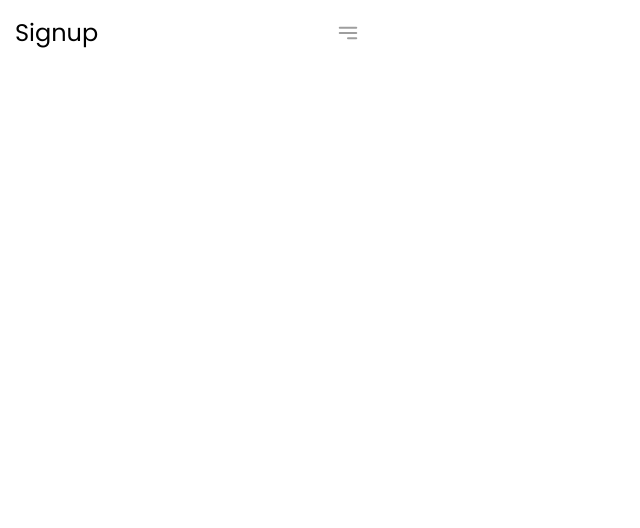
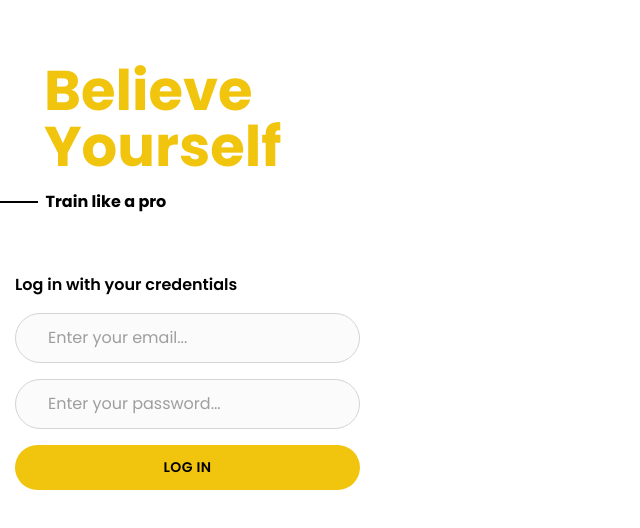
Before and after one commit to SebastianCCC/trainerapp, a React (Create React App) app in the folder trainer/: page /signup in a window 1280 px wide. Before the commit this address had no page. Shown: the top 528 px of the page, without its empty margins (0-640 px from the left). Built offline with nearby package versions, Linux system fonts and the light colour scheme.

Commit message:
add Login Page Page && hotfixes, initial commit

```diff
--- a/trainer/src/App.js
+++ b/trainer/src/App.js
@@ -3,6 +3,7 @@ import ClassDetail from './Pages/ClassDetail'
 import Home from './Pages/Home'
 import Schedule from './Pages/Schedule'
 import Search from './Pages/Search'
+import SignUp from './Pages/SignUp'
 import Welcome from './Pages/Welcome'
 
 function App() {
@@ -13,6 +14,7 @@ function App() {
         <Route path="home" element={<Home />} />
         <Route path="search" element={<Search />} />
         <Route path="my-schedule" element={<Schedule />} />
+        <Route path="signup" element={<SignUp />} />
         <Route path="class/:id" element={<ClassDetail />} />
       </Routes>
     </>
--- a/trainer/src/Components/Layout.js
+++ b/trainer/src/Components/Layout.js
@@ -12,7 +12,9 @@ const Layout = ({ children }) => {
     <div className="w-mobile">
       <header className="fixed w-mobile top-0 z-20">
         {showmenu && <Menu toggle={setShowMenu} />}
-        {title && <NavTop title={title} displayTitle={displayTitle} toggle={setShowMenu} />}
+        {title && title !== 'signup' && (
+          <NavTop title={title} displayTitle={displayTitle} toggle={setShowMenu} />
+        )}
       </header>
       <main className={`${displayTitle && title && 'mt-12'}`}>{children}</main>
     </div>
--- a/trainer/src/Pages/Search.js
+++ b/trainer/src/Pages/Search.js
@@ -27,7 +27,7 @@ const Search = () => {
   }
   return (
     <div className="p-page">
-      <form className="flex items-center pl-3 my-4 border border-ternary rounded-full w-full">
+      <form className="flex items-center pl-3 my-4 bg-additional border border-ternary rounded-full w-full">
         <div className="text-secondary">
           <SearchIcon />
         </div>
--- /dev/null
+++ b/trainer/src/Pages/SignUp.js
@@ -0,0 +1,39 @@
+const SignUp = () => {
+  return (
+    <>
+      <div className="flex flex-col justify-end row-start-1 row-end-2 col-span-full z-10">
+        <h1 className="text-primary font-bold text-5xl max-w-[25%] leading-none p-page px-11">
+          Believe Yourself
+        </h1>
+        <div className="pb-8 flex items-center">
+          <div className="w-[10%] h-[2px] bg-black"></div>
+          <p className="font-bold pl-2">Train like a pro</p>
+        </div>
+      </div>
+      <div className="p-page">
+        <form className="flex flex-col w-full">
+          <label className="font-semibold pt-3">Log in with your credentials</label>
+          <div className="pl-5 my-4 bg-additional border border-ternary rounded-full w-full">
+            <input
+              className="placeholder:text-secondary w-full p-3 bg-transparent outline-none"
+              placeholder="Enter your email..."
+              type="text"
+            />
+          </div>
+          <div className="pl-5 mb-4 bg-additional border border-ternary rounded-full w-full">
+            <input
+              className="placeholder:text-secondary w-full p-3 bg-transparent outline-none"
+              placeholder="Enter your password..."
+              type="password"
+            />
+          </div>
+          <button className="bg-primary py-[12px] px-8 w-full font-semibold text-base tracking-wide uppercase rounded-full">
+            log in
+          </button>
+        </form>
+      </div>
+    </>
+  )
+}
+
+export default SignUp
--- a/trainer/src/Pages/Welcome.js
+++ b/trainer/src/Pages/Welcome.js
@@ -22,12 +22,12 @@ const Welcome = () => {
         <div className="grid grid-rows-1 relative" key={i}>
           {!link ? (
             <div className="flex flex-col justify-end row-start-1 row-end-2 col-span-full z-10">
-              <h1 className="text-primary font-bold text-5xl max-w-[25%] leading-none p-page">
+              <h1 className="text-primary font-bold text-5xl max-w-[25%] leading-none p-page px-11">
                 {title}
               </h1>
               <div className="pb-8 flex items-center">
                 <div className="w-[10%] h-[2px] bg-white"></div>
-                <p className="text-white font-semibold pl-2">{decs}</p>
+                <p className="text-white font-bold pl-2">{decs}</p>
               </div>
             </div>
           ) : (
```
